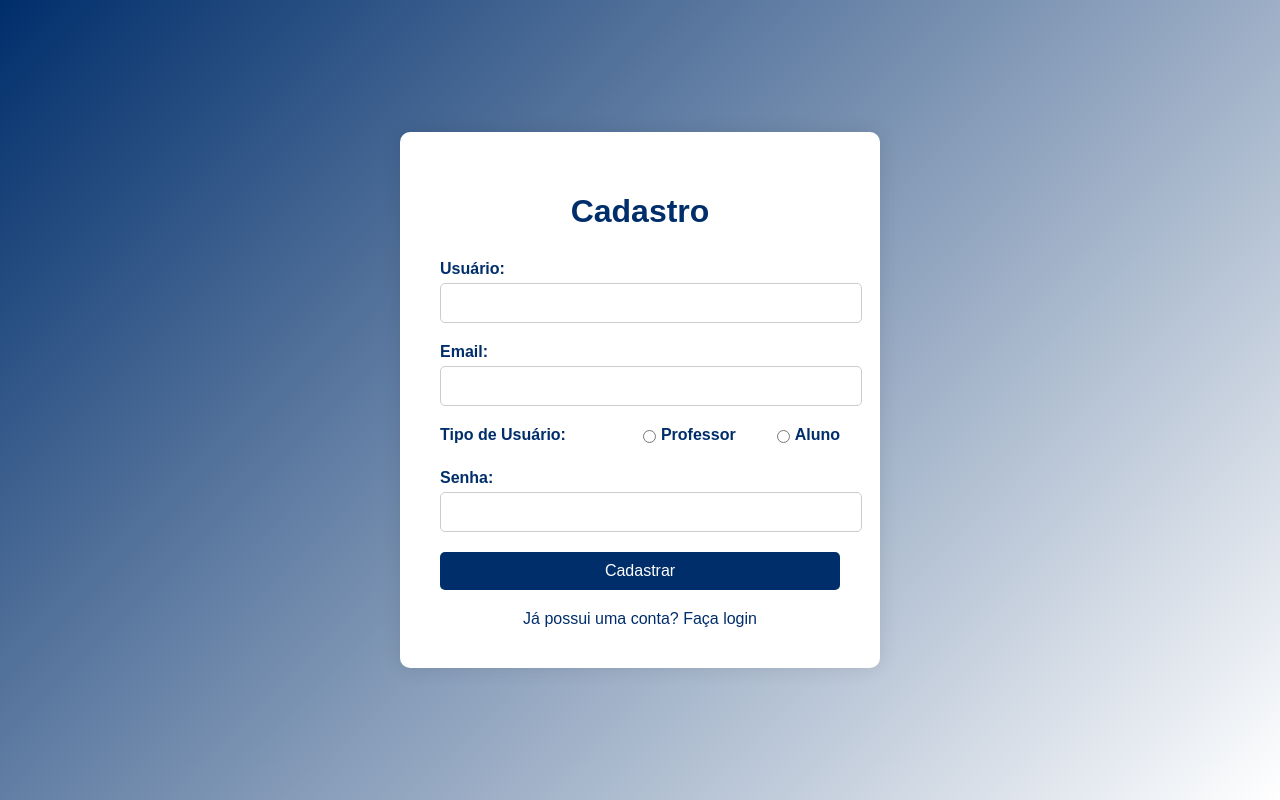
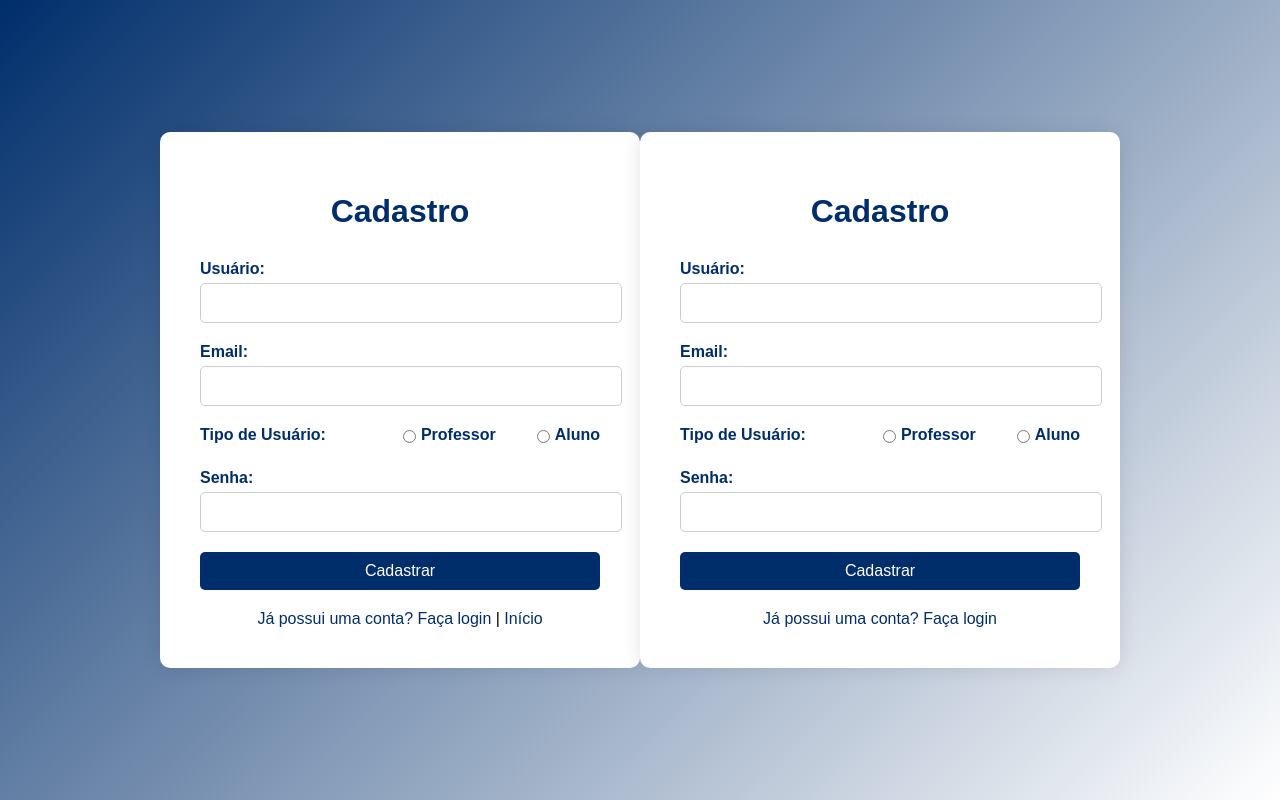
Before and after one commit to monickeivlopes/EduQuiz, a Flask app: page /register in a window 1280 px wide. Run offline with Flask 3, Linux system fonts and the light colour scheme.

Commit message:
Update register.html

```diff
--- a/templates/register.html
+++ b/templates/register.html
@@ -1,4 +1,154 @@
 <!DOCTYPE html>
+<html lang="pt-br">
+<head>
+    <meta charset="UTF-8">
+    <title>Cadastro - Eduquiz</title>
+    <style>
+        body {
+            font-family: Arial, sans-serif;
+            background: linear-gradient(135deg, #002e6b, #fff);
+            display: flex;
+            justify-content: center;
+            align-items: center;
+            height: 100vh;
+            margin: 0;
+        }
+
+        .container {
+            background-color: #fff;
+            border-radius: 10px;
+            box-shadow: 0 0 20px rgba(0, 0, 0, 0.1);
+            padding: 40px;
+            max-width: 400px;
+            width: 100%;
+        }
+
+        h1 {
+            text-align: center;
+            color: #002e6b;
+            margin-bottom: 30px;
+        }
+
+        .form-group {
+            margin-bottom: 20px;
+        }
+
+        label {
+            display: block;
+            font-weight: bold;
+            color: #002e6b;
+            margin-bottom: 5px;
+        }
+
+        input[type="text"],
+        input[type="email"],
+        input[type="password"] {
+            width: 100%;
+            padding: 10px;
+            border: 1px solid #ccc;
+            border-radius: 5px;
+            font-size: 16px;
+        }
+
+        .tipo_usuario {
+            display: flex;
+            justify-content: space-between;
+            margin-bottom: 20px;
+        }
+
+        .tipo_usuario label {
+            display: flex;
+            align-items: center;
+            cursor: pointer;
+        }
+
+        .tipo_usuario input[type="radio"] {
+            margin-right: 5px;
+        }
+
+        button {
+            display: block;
+            width: 100%;
+            padding: 10px;
+            background-color: #002e6b;
+            color: #fff;
+            border: none;
+            border-radius: 5px;
+            font-size: 16px;
+            cursor: pointer;
+        }
+
+        button:hover {
+            background-color: #0056b3;
+        }
+
+        .link {
+            text-align: center;
+            margin-top: 20px;
+        }
+
+        .link a {
+            color: #002e6b;
+            text-decoration: none;
+        }
+
+        .link a:hover {
+            color: #0056b3;
+        }
+
+        @media (max-width: 480px) {
+            .container {
+                padding: 20px;
+            }
+        }
+    </style>
+</head>
+<body>
+    <div class="container">
+        <h1>Cadastro</h1>
+
+        <form METHOD="POST">
+
+            <div class="form-group">
+                <label for="usuario">Usuário:</label>
+                <input type="text" id="usuario" name="usuario" required>
+            </div>
+
+            <div class="form-group">
+                <label for="email">Email:</label>
+                <input type="email" id="email" name="email" required>
+            </div>
+
+            <div class="tipo_usuario">
+                <label for="">Tipo de Usuário:</label>
+                <br>
+                <label>
+                    <input type="radio" name="tipo_usuario" value="professor" required> Professor
+                </label>
+                <label>
+                    <input type="radio" name="tipo_usuario" value="aluno" required> Aluno
+                </label>
+            </div>
+
+            <div class="form-group">
+                <label for="password">Senha:</label>
+                <input type="password" id="password" name="password" required>
+            </div>
+
+
+            <button type="submit">Cadastrar</button>
+
+        </form>
+
+
+        <div class="link">
+            <a href="{{ url_for('login') }}">Já possui uma conta? Faça login</a>
+            <span>|</span>
+            <a href="{{ url_for('index') }}">Início</a>
+        </div>
+    </div>
+</body>
+</html><!DOCTYPE html>
 <html lang="pt-br">
 <head>
     <meta charset="UTF-8">
```
